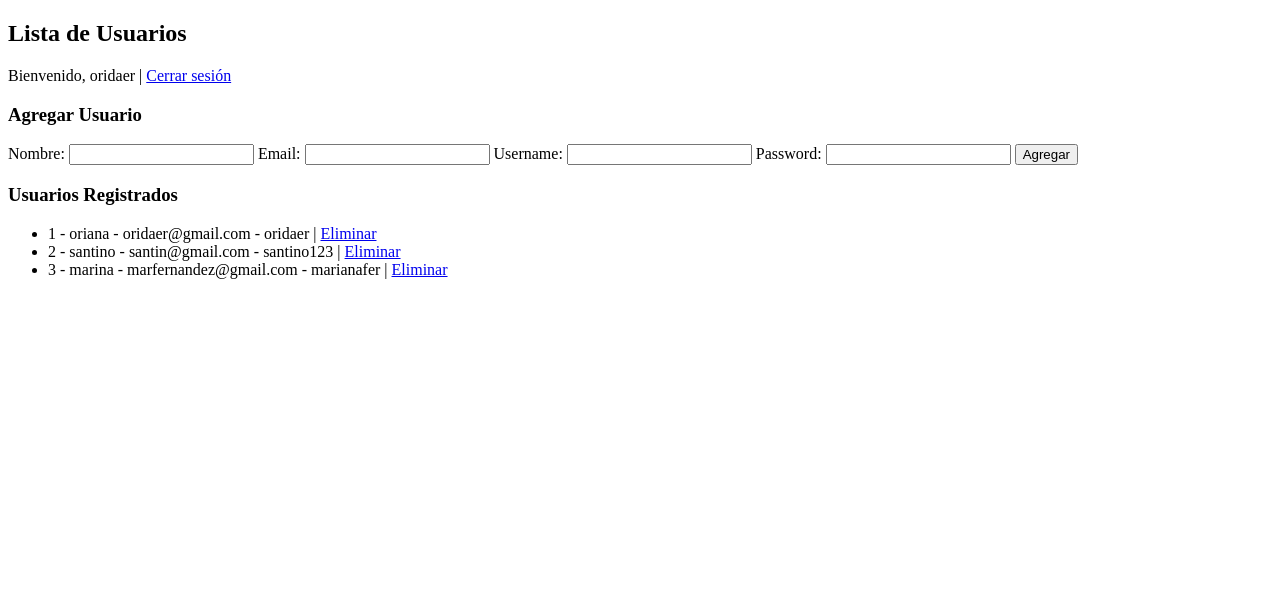
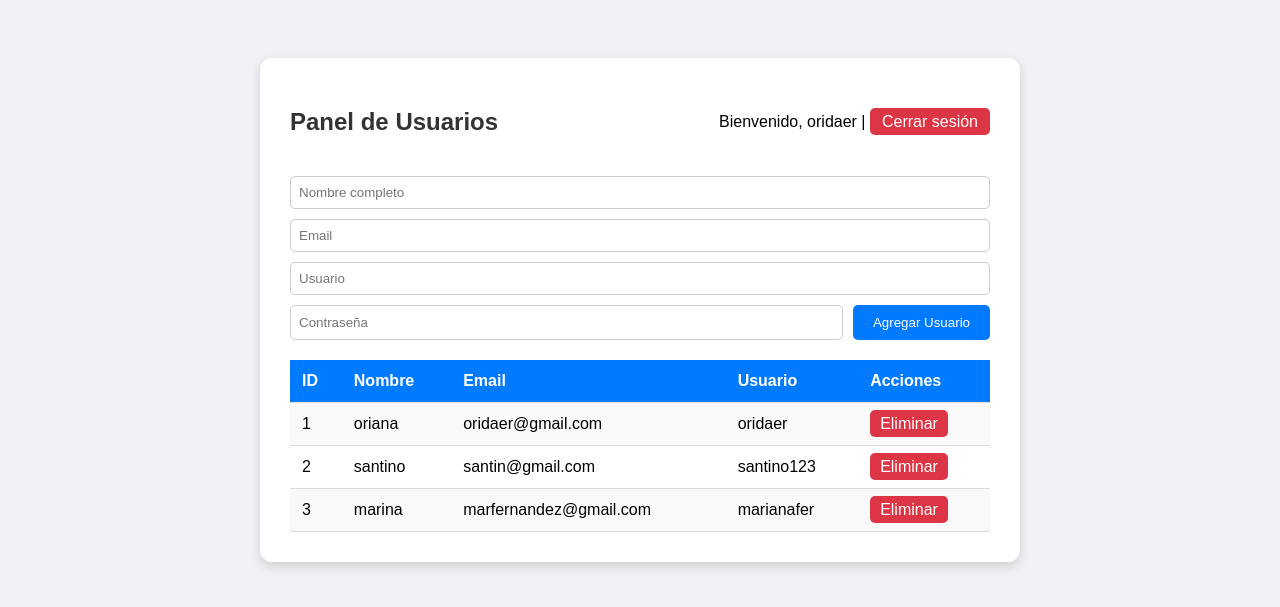
Before and after one commit to OriDaer/aulaVirtualConFlask, a Flask app: page /usuarios in a window 1280 px wide. Shown: the top 607 px of the page. Run offline with Flask 3, Linux system fonts and the light colour scheme; a user stored in the database is signed in; data comes from the database, SQL or seed files in the repository; both versions use the stored data as it was after the commit.

Commit message:
intento de panel pero no funciona

```diff
--- a/templates/usuarios.html
+++ b/templates/usuarios.html
@@ -1,38 +1,91 @@
 <!DOCTYPE html>
 <html>
 <head>
-    <title>Usuarios</title>
+    <title>Panel de Usuarios</title>
+    <style>
+        body {
+            font-family: Arial, sans-serif;
+            background: #f0f2f5;
+            display: flex;
+            justify-content: center;
+            align-items: flex-start;
+            padding-top: 50px;
+        }
+        .panel {
+            background: white;
+            padding: 30px;
+            border-radius: 12px;
+            box-shadow: 0 4px 12px rgba(0,0,0,0.15);
+            width: 700px;
+        }
+        h2 { text-align: center; color: #333; margin-bottom: 20px; }
+        .header { display: flex; justify-content: space-between; align-items: center; margin-bottom: 20px; }
+        a.logout {
+            background: #dc3545;
+            color: white;
+            padding: 5px 12px;
+            text-decoration: none;
+            border-radius: 5px;
+        }
+        a.logout:hover { background: #c82333; }
+        .messages { color: green; text-align: center; margin-bottom: 10px; }
+        form { display: flex; flex-wrap: wrap; gap: 10px; margin-bottom: 20px; }
+        input { flex: 1 1 calc(50% - 10px); padding: 8px; border-radius: 5px; border: 1px solid #ccc; }
+        button { padding: 10px 20px; background: #007BFF; color: white; border: none; border-radius: 5px; cursor: pointer; }
+        button:hover { background: #0056b3; }
+        table { width: 100%; border-collapse: collapse; margin-top: 10px; }
+        th, td { padding: 12px; border-bottom: 1px solid #ddd; text-align: left; }
+        th { background: #007BFF; color: white; }
+        tr:nth-child(even) { background: #f9f9f9; }
+        a.delete { background: #dc3545; color: white; padding: 5px 10px; border-radius: 5px; text-decoration: none; }
+        a.delete:hover { background: #c82333; }
+    </style>
 </head>
 <body>
-    <h2>Lista de Usuarios</h2>
-    <p>Bienvenido, {{ session.username }} | <a href="{{ url_for('logout') }}">Cerrar sesión</a></p>
+    <div class="panel">
+        <div class="header">
+            <h2>Panel de Usuarios</h2>
+            <span>Bienvenido, {{ session.username }} | <a href="{{ url_for('logout') }}" class="logout">Cerrar sesión</a></span>
+        </div>
 
         {% with messages = get_flashed_messages() %}
           {% if messages %}
-        <ul>
+            <div class="messages">
               {% for msg in messages %}
-            <li>{{ msg }}</li>
+                <p>{{ msg }}</p>
               {% endfor %}
-        </ul>
+            </div>
           {% endif %}
         {% endwith %}
 
-    <h3>Agregar Usuario</h3>
         <form method="POST" action="{{ url_for('agregar_usuario') }}">
-        Nombre: <input type="text" name="nombre" required>
-        Email: <input type="email" name="email" required>
-        Username: <input type="text" name="username" required>
-        Password: <input type="password" name="password" required>
-        <button type="submit">Agregar</button>
+            <input type="text" name="nombre" placeholder="Nombre completo" required>
+            <input type="email" name="email" placeholder="Email" required>
+            <input type="text" name="username" placeholder="Usuario" required>
+            <input type="password" name="password" placeholder="Contraseña" required>
+            <button type="submit">Agregar Usuario</button>
         </form>
 
-    <h3>Usuarios Registrados</h3>
-    <ul>
+        <table>
+            <tr>
+                <th>ID</th>
+                <th>Nombre</th>
+                <th>Email</th>
+                <th>Usuario</th>
+                <th>Acciones</th>
+            </tr>
             {% for u in usuarios %}
-            <li>{{ u.id }} - {{ u.nombre }} - {{ u.email }} - {{ u.username }}
-                | <a href="{{ url_for('borrar_usuario', id=u.id) }}">Eliminar</a>
-            </li>
+            <tr>
+                <td>{{ u.id }}</td>
+                <td>{{ u.nombre }}</td>
+                <td>{{ u.email }}</td>
+                <td>{{ u.username }}</td>
+                <td>
+                    <a href="{{ url_for('borrar_usuario', id=u.id) }}" class="delete">Eliminar</a>
+                </td>
+            </tr>
             {% endfor %}
-    </ul>
+        </table>
+    </div>
 </body>
 </html>
```
Also changed, not shown: templates/login.html (+21 -8 lines), templates/panel.html (added, +33 -0 lines), templates/register.html (+21 -8 lines), instance/aula_virtual.db (added), instance/usuarios.db. Lines whose indentation alone changed are shown as unchanged.
